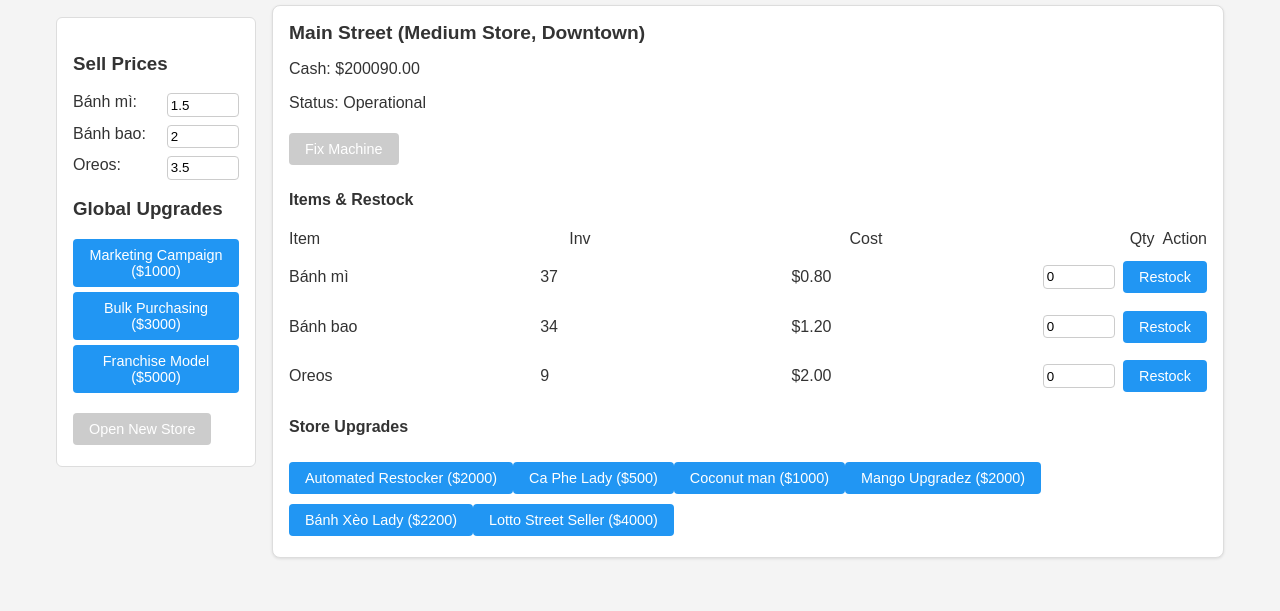
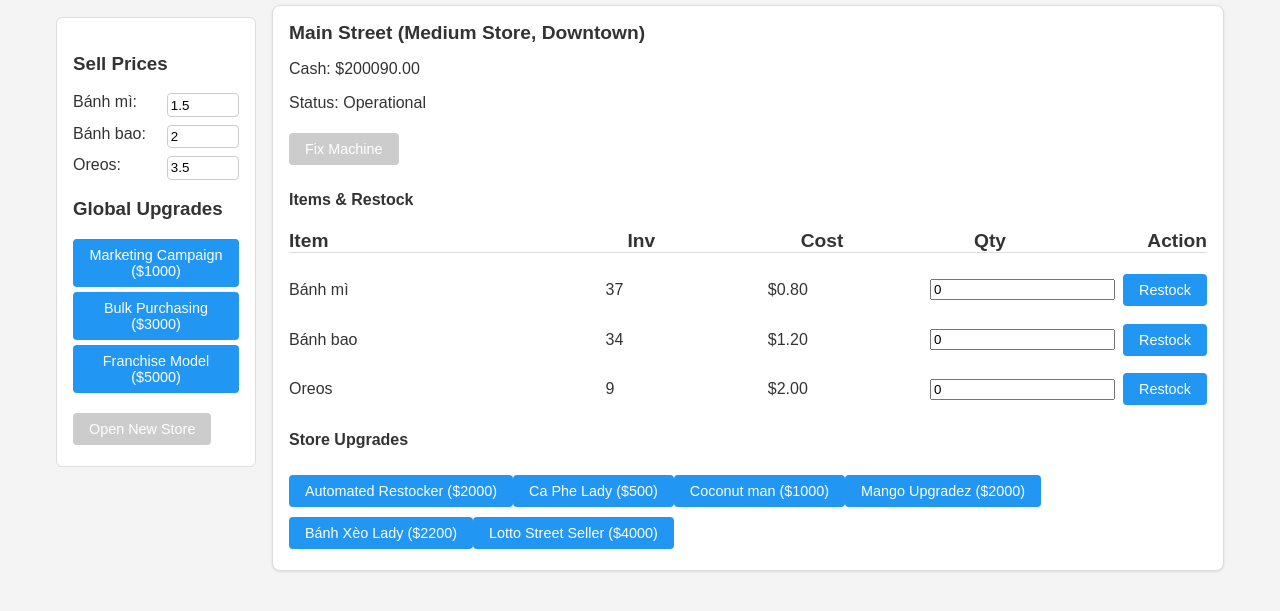
Before and after one commit to Nhabe17/CSEmpire, a plain HTML site: page index.html in a window 1280 px wide. Shown: the part 153-764 px from the top of the page. Drawn offline with Linux system fonts and the light colour scheme.

Commit message:
Update style.css

```diff
--- a/style.css
+++ b/style.css
@@ -163,24 +163,36 @@ button:disabled {
 .store-card h3 {
   margin: 0 0 0.5rem;
   font-size: 1.2rem;
+
 }
 
 /* Item & Restock rows aligned */
+.item-row.header {
+  font-weight: bold;
+  border-bottom: 1px solid #ddd;
+  margin-bottom: 1rem;
+
+}
+
+/* ensure header aligns exactly like data rows */
+.item-row.header span {
+	  font-size: 1.2rem;
+
+
+  /* same grid columns as .item-row */
+}
+
+/* your existing .item-row grid */
 .item-row {
   display: grid;
-  grid-template-columns: 1fr 1fr 1fr auto auto;
+  grid-template-columns: 2fr 1fr 1fr 1fr auto;
   align-items: center;
   gap: 0.5rem;
   margin-bottom: 0.5rem;
-}
-.item-row input[type="number"] {
-  width: 4rem;
-  padding: 0.2rem;
-  border: 1px solid #ccc;
-  border-radius: 4px;
 }
 
 /* Store upgrades section */
 .store-card > div[id^="upgrades-"] {
   margin-top: 1rem;
+
 }
```
